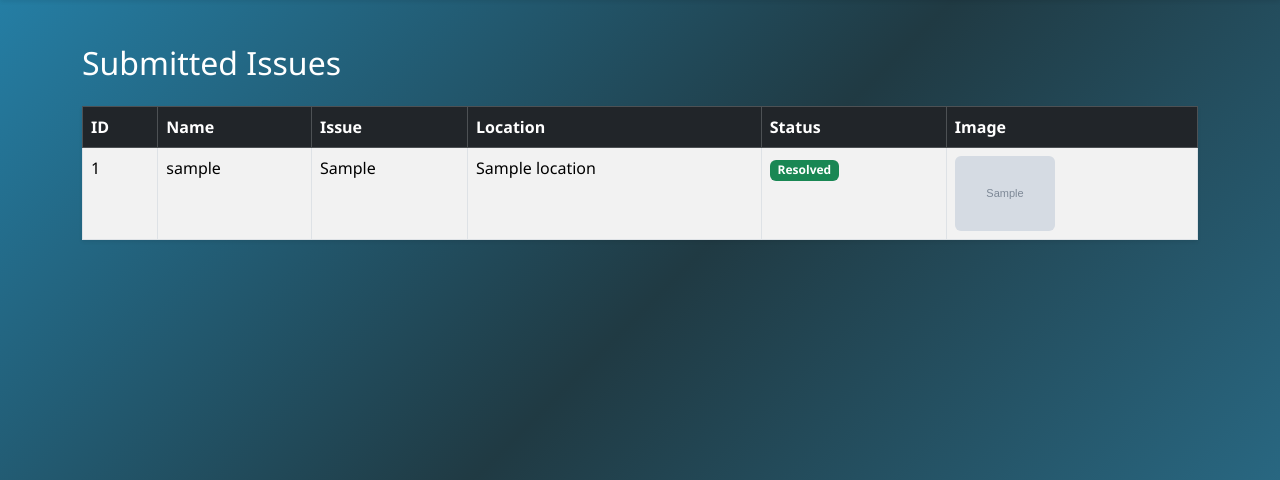
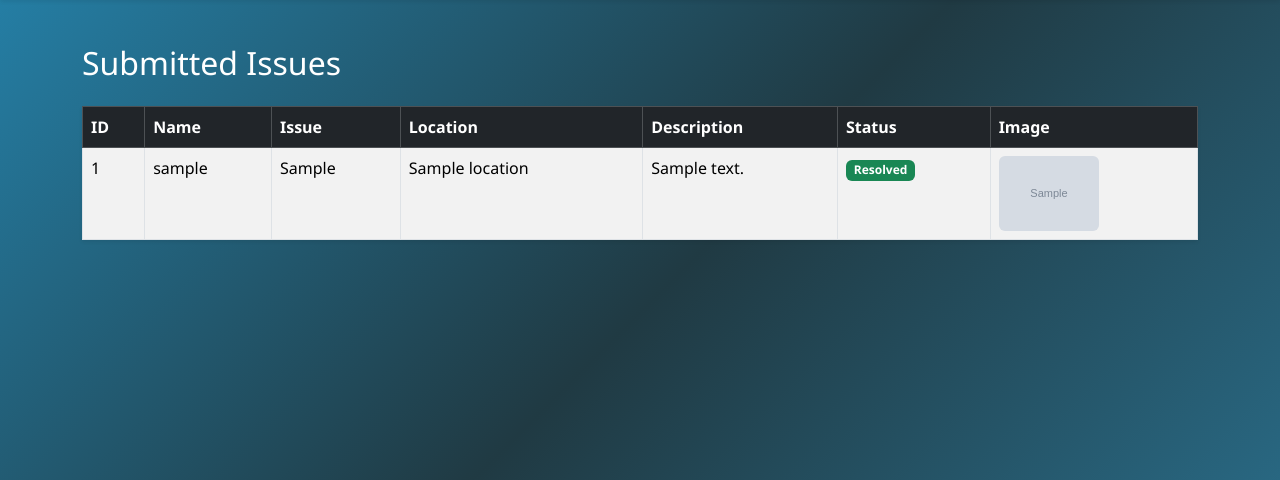
Before and after one commit to shivtejshiudakar/FixMyCity, a Flask app: page /status in a window 1280 px wide. Shown: the part 87-567 px from the top of the page. Run offline with Flask 3, Linux system fonts and the light colour scheme; grey boxes marked "Sample" are stand-in pictures; a database or web service that is not in the repository returns one stand-in record (values such as "Sample title"); some libraries are stand-ins or nearby versions.

Commit message:
statu changes

```diff
--- a/templates/status.html
+++ b/templates/status.html
@@ -11,6 +11,7 @@
     <th>Name</th>
     <th>Issue</th>
     <th>Location</th>
+    <th>Description</th>
     <th>Status</th>
     <th>Image</th>
 </tr>
@@ -23,6 +24,7 @@
     <td>{{ r.user_name }}</td>
     <td>{{ r.issue_type }}</td>
     <td>{{ r.location }}</td>
+    <td style="max-width:200px;">{{ r.description }}</td>
     <td>
     {% if r.status == "Reported" %}
     <span class="badge bg-warning text-dark">Reported</span>
```
